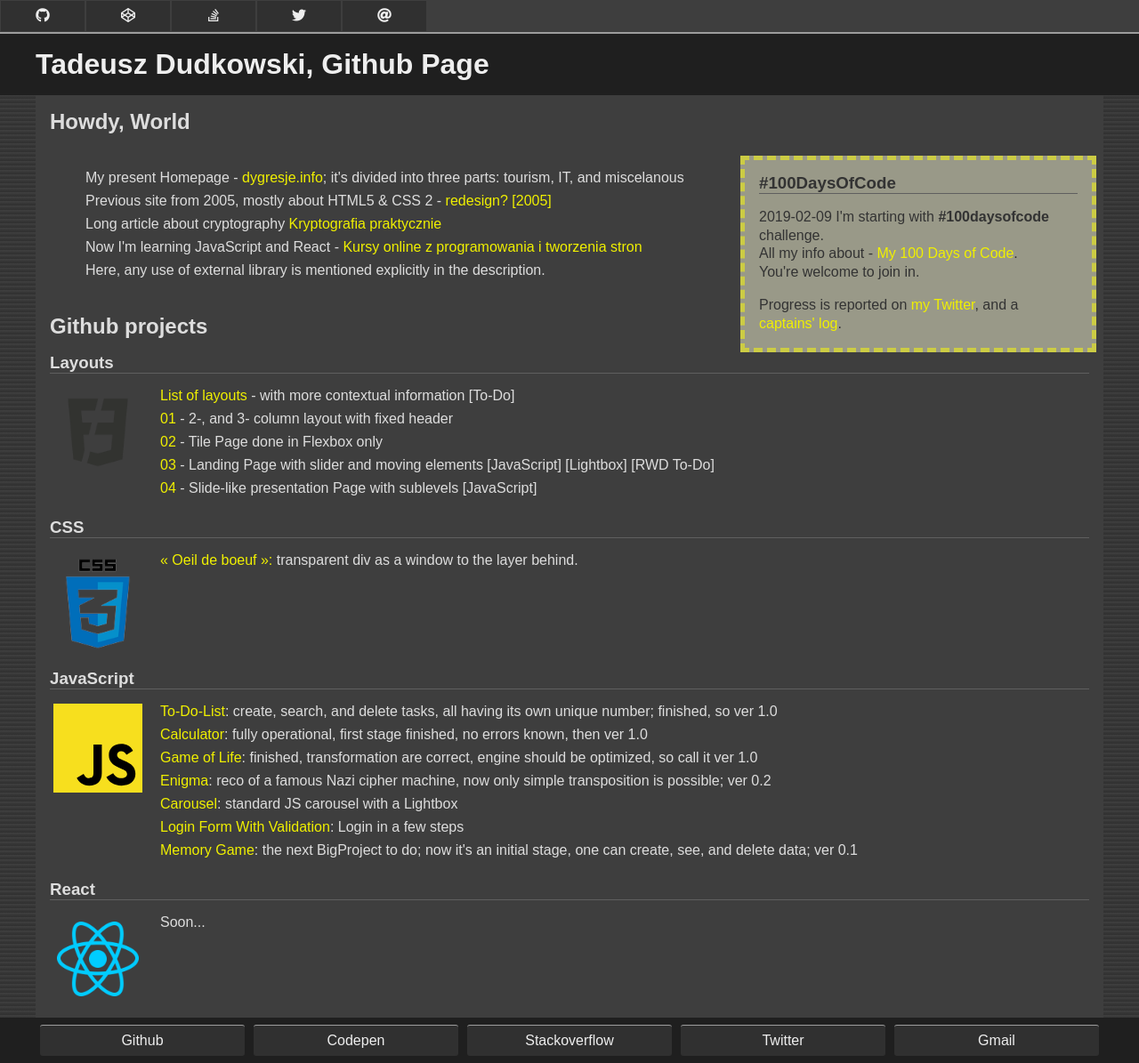
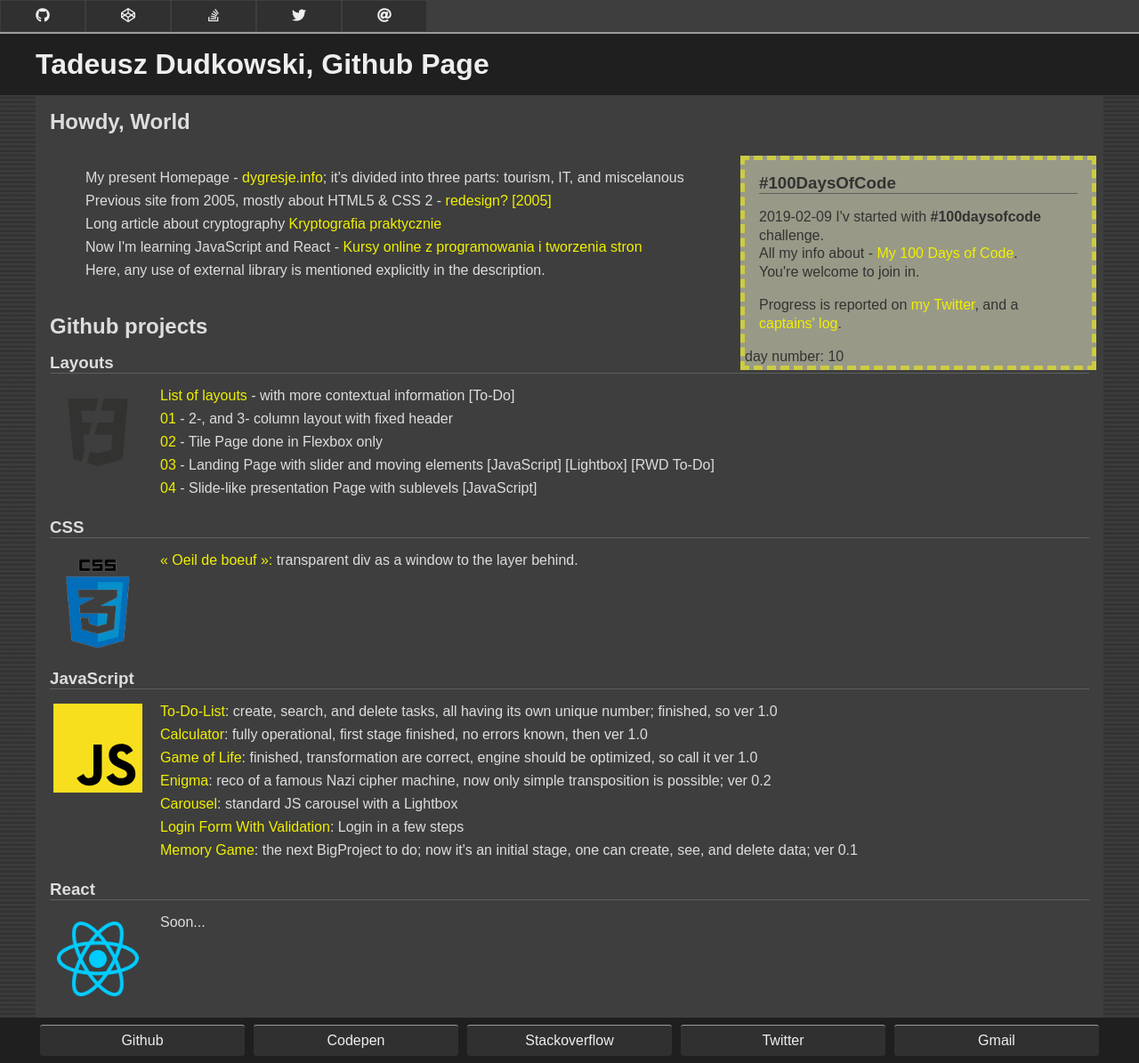
Before and after one commit to tdudkowski/tdudkowski.github.io, a Jekyll site: the page built from index.html, in a window 1280 px wide. Shown: the whole page at 89% size. Built offline with Jekyll 4.4.1, drawn with Linux system fonts in a browser that asks for light colours; nearby versions of some CDN libraries.

Commit message:
Update index.html

```diff
--- a/index.html
+++ b/index.html
@@ -20,10 +20,11 @@ title: Tadeusz Dudkowski, Github Page
 
 	<div class="doc100">
 		<h3>#100DaysOfCode</h3>
-		<p>2019-02-09 I'm starting with <strong>#100daysofcode</strong> challenge.<br>
+		<p>2019-02-09 I'v started with <strong>#100daysofcode</strong> challenge.<br>
 			All my info about - <a href="100daysofcode.html">My 100 Days of Code</a>.<br>
 			You're welcome to join in.</p>
 		<p>Progress is reported on <a href="https://twitter.com/tdudkowski">my Twitter</a>, and a <a href="https://github.com/tdudkowski/100-days-of-code/blob/master/log.md">captains' log</a>.</p>
+		<div class="counter">day number: <span></span></div>
 	</div>
 
 	<h2>Github projects</h2>
@@ -79,3 +80,4 @@ title: Tadeusz Dudkowski, Github Page
 	</ul>
 
 </main>
+<script src="counter.js"></script>
```
